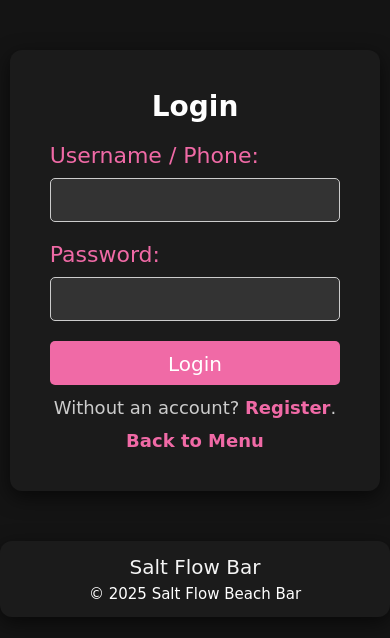
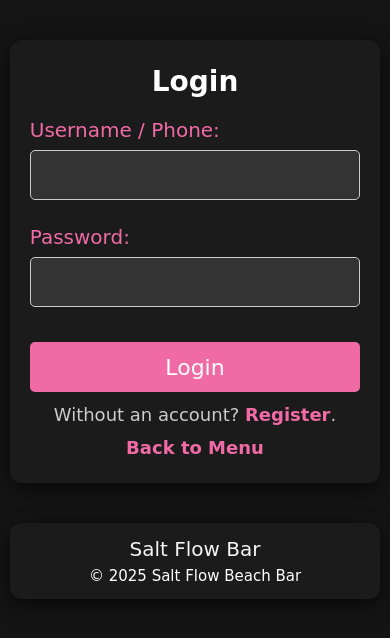
Before and after one commit to martimsa/pap-att, a PHP site: page /login.php in a window 390 px wide. Shown: the top 638 px of the page. Run offline with PHP 8.4, Linux system fonts and the light colour scheme.

Commit message:
refactor: Melhora a responsividade do login e do carrinho; ajusta estilos e margens para dispositivos móveis

```diff
--- a/style.css
+++ b/style.css
@@ -218,11 +218,12 @@ header.scrolled .nav-bar {
   background: #24848c;
 }
 
-/* --- Login/Registo --- */
+/* --- Login/Registo (Otimização para Mobile) --- */
 .login-container {
+  /* Aumentar margem superior/inferior para dar mais espaço */
+  margin: 60px auto;
+  padding: 30px 25px; /* Ligeiramente mais padding interno */
   max-width: 400px;
-  margin: 50px auto;
-  padding: 40px;
   background: #1b1b1b;
   border-radius: 12px;
   box-shadow: 0 6px 20px rgba(0, 0, 0, 0.6);
@@ -240,8 +241,8 @@ header.scrolled .nav-bar {
 .login-container label {
   display: block;
   font-family: 'Amatic SC', cursive;
-  font-size: 22px;
-  margin-bottom: 10px;
+  font-size: 24px; /* Aumentar tamanho da fonte para leitura móvel */
+  margin-bottom: 8px;
   color: #f06aa6;
 }
 
@@ -250,38 +251,38 @@ header.scrolled .nav-bar {
 .login-container input[type="email"],
 .login-container input[type="tel"] {
   width: 100%;
-  padding: 10px;
-  margin-bottom: 20px;
+  padding: 12px; /* Aumentar padding para maior área de toque */
+  margin-bottom: 25px; /* Aumentar margem inferior para mais espaço entre campos */
   border-radius: 5px;
   border: 1px solid #ccc;
   background: #333;
   color: #fff;
   font-size: 16px;
   box-sizing: border-box;
-  height: 44px;
+  height: 48px; /* Altura mínima de toque recomendada */
   font-family: 'Roboto', sans-serif;
 }
 
 .login-container button {
   display: block;
   width: 100%;
-  height: 44px;
-  line-height: 44px;
+  height: 50px; /* Aumentar altura do botão */
+  line-height: 50px;
   border: 1px solid transparent;
   border-radius: 5px;
   background-color: #f06aa6;
   color: white;
   font-family: 'Amatic SC', cursive;
-  font-size: 20px;
+  font-size: 22px; /* Aumentar tamanho da fonte do botão */
   cursor: pointer;
   transition: background-color 0.3s ease;
   box-sizing: border-box;
-  margin: 0;
+  margin-top: 10px;
   padding: 0 10px;
 }
 
 .login-container button:hover {
-  background-color: #d0588d; /* Escurecido para melhor UX */
+  background-color: #d0588d;
 }
 
 .login-container .register-text {
@@ -424,11 +507,37 @@ header.scrolled .nav-bar {
   }
 
   /* PRIORITY MOBILE: Containers usam mais espaço no ecrã */
-  .menu-board, .login-container {
+  .menu-board, .cart-container {
     max-width: 95%;
+    margin-left: auto;
+    margin-right: auto;
   }
 
-  /* PRIORITY MOBILE: Tabelas rolam em vez de quebrar o layout */
+  /* **OTIMIZAÇÃO DE LOGIN/REGISTO MOBILE** */
+  .login-container {
+    max-width: 95%; /* Ocupar quase toda a largura no ecrã mobile */
+    margin: 40px auto; /* Reduzir margem superior/inferior */
+    padding: 25px 20px; /* Reduzir o padding horizontal para caber mais */
+  }
+
+  .login-container input[type="text"],
+  .login-container input[type="password"],
+  .login-container input[type="email"],
+  .login-container input[type="tel"] {
+    height: 50px; /* Garantir que o campo é fácil de tocar */
+    font-size: 18px;
+  }
+
+  .login-container label {
+    font-size: 20px; /* Tornar a label mais legível */
+  }
+
+  /* PRIORITY PC: Tabelas rolam em vez de quebrar o layout no mobile */
+  .admin-container {
+      max-width: 98%;
+      margin: 20px auto;
+  }
+
   .admin-container table {
     display: block;
     overflow-x: auto;
@@ -436,6 +545,10 @@ header.scrolled .nav-bar {
   }
 
   /* Rodapé adaptável */
+  .site-footer {
+      max-width: 95%;
+  }
+
   .site-footer .footer-inner {
     flex-direction: column;
     text-align: center;
```
Also changed, not shown: other parts of style.css (+85 -3 lines).
